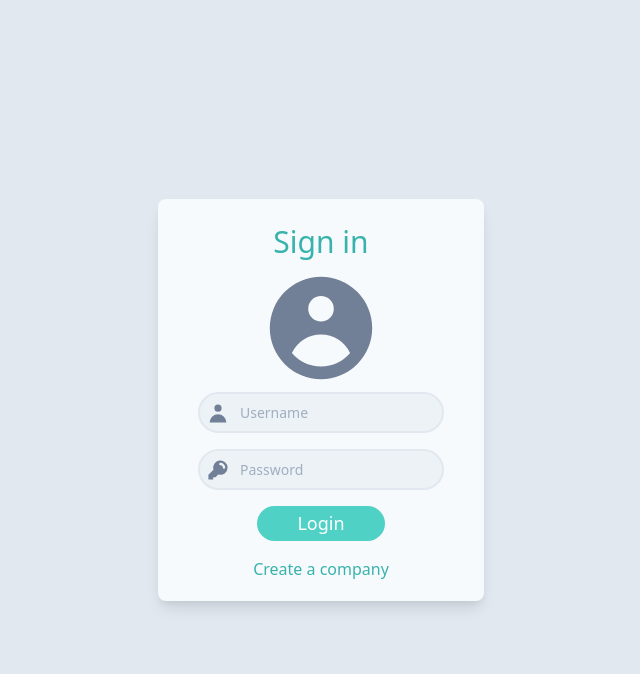
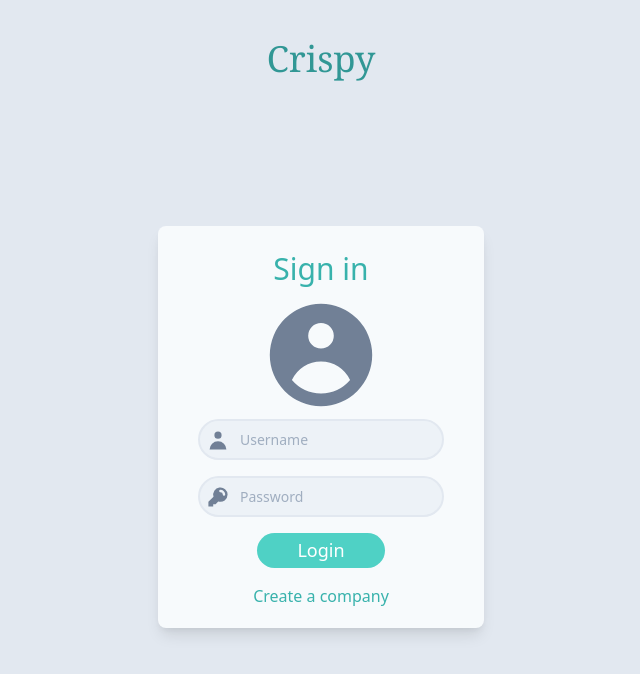
Before and after one commit to caioportela/crispy-employees, a Vue app in the folder client/: page /signin#/signin in a window 1280 px wide. Shown: the top 674 px of the page, without its empty margins (319-959 px from the left). Built offline with nearby package versions, Linux system fonts and the light colour scheme.

Commit message:
feat: add company name

```diff
--- a/client/src/App.vue
+++ b/client/src/App.vue
@@ -1,5 +1,25 @@
 <template>
   <div class="min-h-screen h-screen flex flex-col items-center text-gray-800 bg-gray-300 py-8 px-12">
+    <h6 class="font-serif text-teal-600 text-4xl">
+      <span v-if="showCompany">{{company.name}}</span>
+      <span v-else>Crispy</span>
+    </h6>
+
     <router-view/>
   </div>
 </template>
+
+<script>
+import { mapGetters } from 'vuex'
+
+export default {
+  name: 'App',
+  computed: {
+    ...mapGetters(['company']),
+
+    showCompany: function() {
+      return Boolean(this.company)
+    }
+  }
+}
+</script>
```
